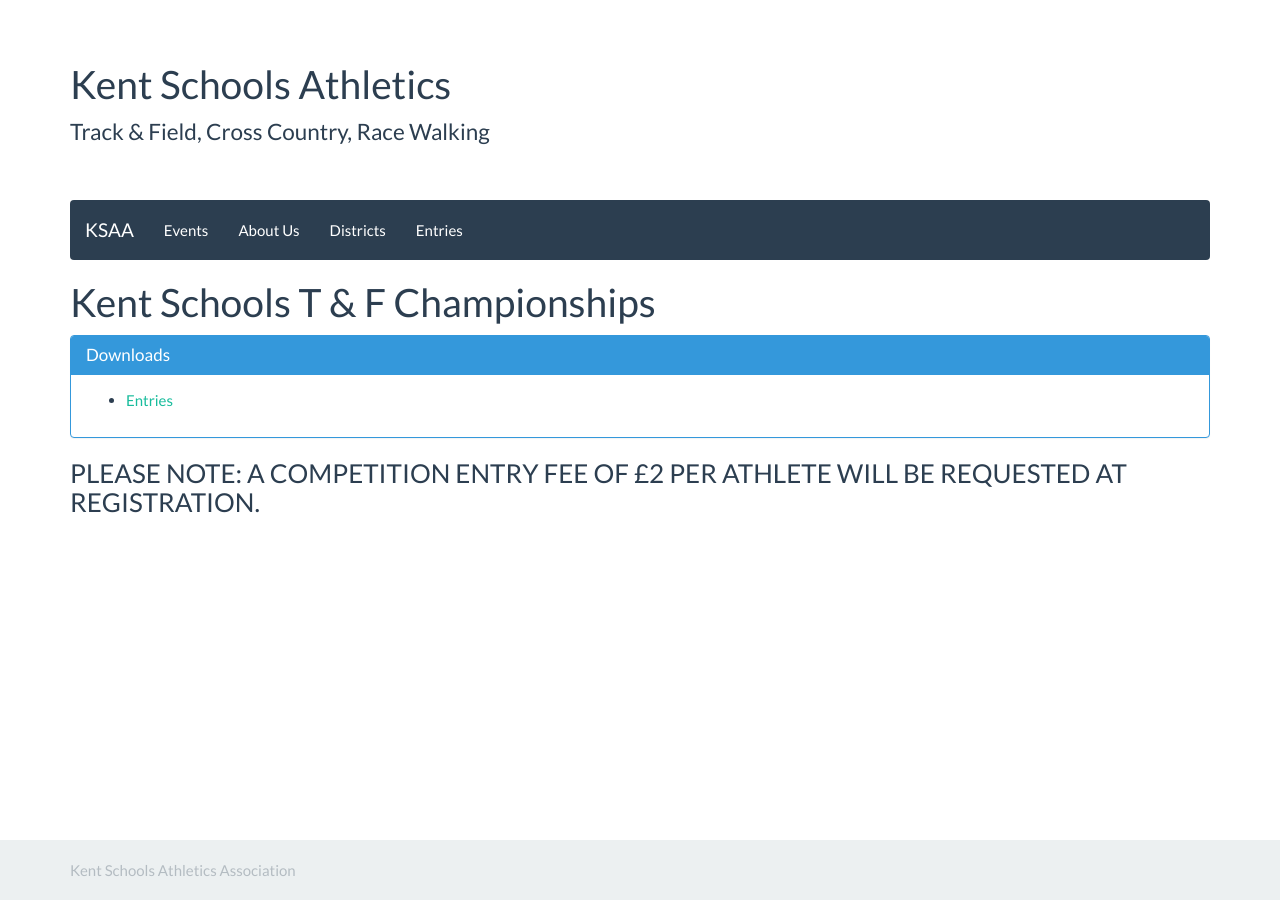
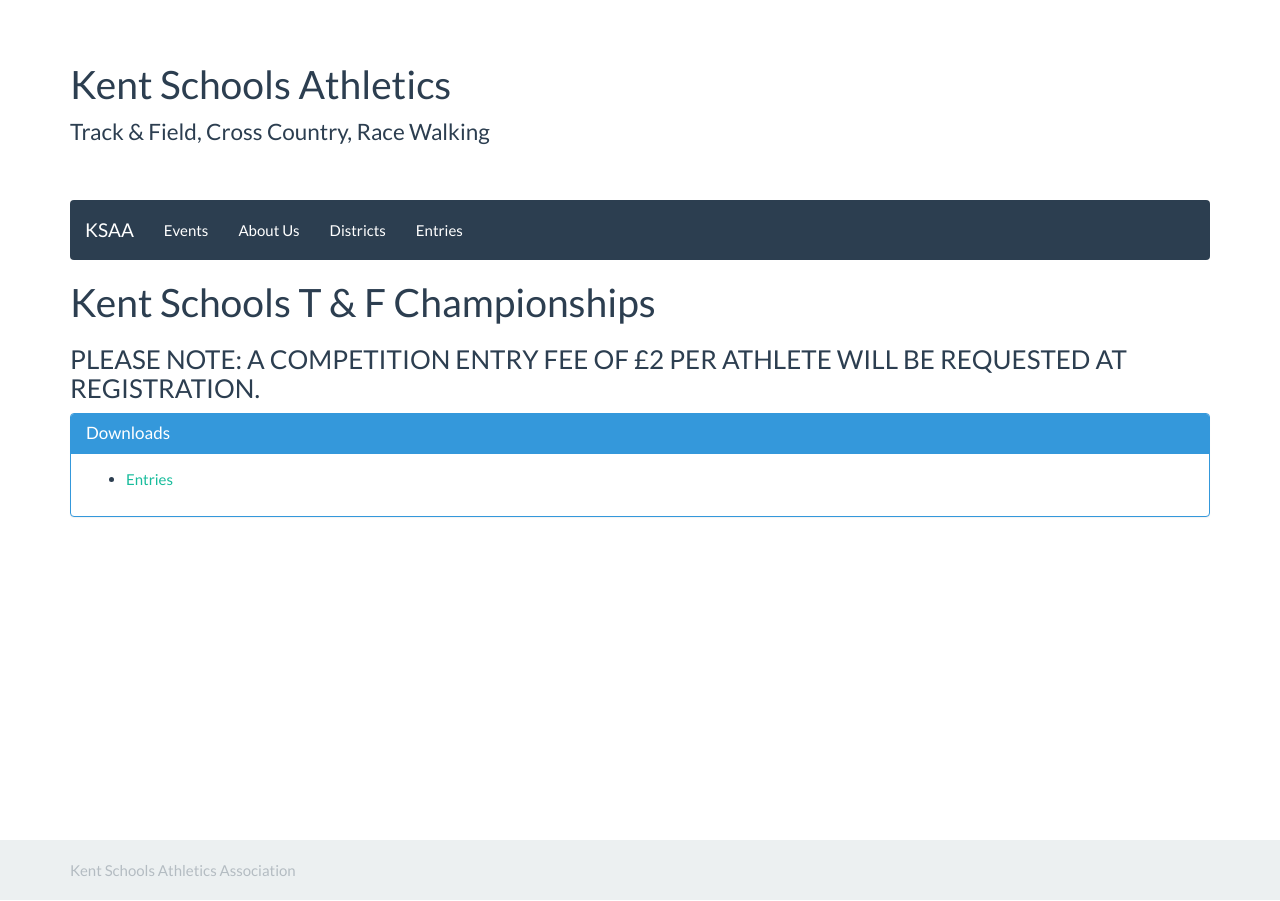
Before and after one commit to chrisnewark/chrisnewark.github.io, a Jekyll site: the page built from _events/18-19/2019-06-08-kent-schools-t-and-f-championships.md, in a window 1280 px wide. Built offline with Jekyll 4.4.1, drawn with Linux system fonts in a browser that asks for light colours; nearby versions of some CDN libraries; some of the changed lines change nothing that is shown.

Commit message:
Moved text

```diff
--- a/_events/18-19/2019-06-08-kent-schools-t-and-f-championships.md
+++ b/_events/18-19/2019-06-08-kent-schools-t-and-f-championships.md
@@ -4,6 +4,8 @@
 date: 08 June 2019
 location: Ashford
 ---
+
+### PLEASE NOTE: A COMPETITION ENTRY FEE OF &#163;2 PER ATHLETE WILL BE REQUESTED AT REGISTRATION.
 
 <div class="panel panel-info">
     <div class="panel-heading">
@@ -15,5 +17,3 @@
         </ul>
     </div>
 </div>
-
-### PLEASE NOTE: A COMPETITION ENTRY FEE OF &#163;2 PER ATHLETE WILL BE REQUESTED AT REGISTRATION.
```
